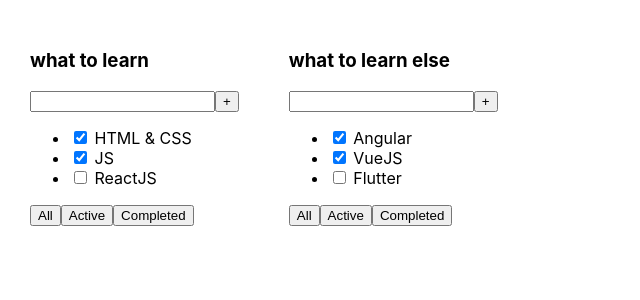
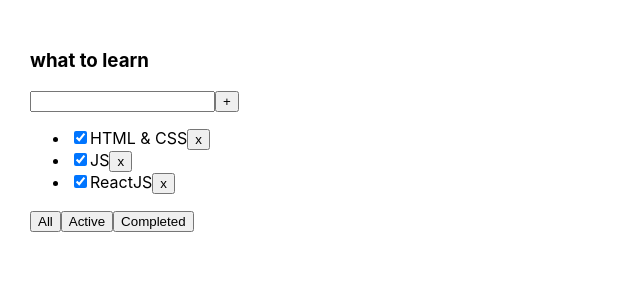
Before and after one commit to i1-kmv/TS-project, a React (Create React App) app: page / in a window 1280 px wide. Shown: the top 300 px of the page, without its empty margins (0-640 px from the left). Built offline with nearby package versions, Linux system fonts and the light colour scheme.

Commit message:
Добавил возможность удалять таски

```diff
--- a/src/App.tsx
+++ b/src/App.tsx
@@ -1,30 +1,34 @@
-import React from 'react';
+import React, {useState} from 'react';
 import './App.css';
 import {TodoList} from "./TodoList";
 
 
 function App() {
 
-    const tasks1 = [
-        {id: 1, title:"HTML & CSS", isDone: true},
-        {id: 2, title:"JS", isDone: true},
-        {id: 3, title:"ReactJS", isDone: true},
-    ]
 
-    const tasks2 = [
-        {id: 1, title:"Angular", isDone: true},
-        {id: 2, title:"VueJS", isDone: true},
-        {id: 3, title:"Flutter", isDone: true},
-    ]
 
+
+   let [tasks, setTasks] = useState([
+       {id: 1, title:"HTML & CSS", isDone: true},
+       {id: 2, title:"JS", isDone: true},
+       {id: 3, title:"ReactJS", isDone: true},
+   ])
+
+
+
+    const onDeleteTask = (id: number) => {
+       let filteredTasks = tasks.filter(t => (t.id !== id))
+        setTasks(filteredTasks)
+    }
 
 
 
     return (
         <div className="App">
-            <TodoList title={"what to learn"} tasks={tasks1}/>
-            <TodoList title={"what to learn else"} tasks={tasks2}/>
-
+            <TodoList title={"what to learn"}
+                      tasks={tasks}
+                      onDeleteTask={onDeleteTask}
+            />
         </div>
     );
 }
--- a/src/TodoList.tsx
+++ b/src/TodoList.tsx
@@ -1,9 +1,9 @@
 import React from "react";
-import {strict} from "assert";
 
 type PropsType = {
     title: string
     tasks: Array<TaskType>
+    onDeleteTask: Function
 }
 
 type TaskType = {
@@ -13,6 +13,17 @@
 }
 
 export function TodoList(props: PropsType) {
+
+
+
+    let tasks = props.tasks.map(task => {
+        return   <li><input type="checkbox" checked={task.isDone}/>
+        <span>{task.title}</span>
+            <button onClick={() => {props.onDeleteTask(task.id)}}>x</button>
+        </li>
+
+    })
+
     return <div>
         <h3>{props.title}</h3>
         <div>
@@ -20,9 +31,7 @@
             <button>+</button>
         </div>
         <ul>
-            <li><input type="checkbox" checked={true}/> <span>{props.tasks[0].title}</span></li>
-            <li><input type="checkbox" checked={true}/> <span>{props.tasks[1].title}</span></li>
-            <li><input type="checkbox" checked={false}/> <span>{props.tasks[2].title}</span></li>
+            {tasks}
         </ul>
         <div>
             <button>All</button>
```
